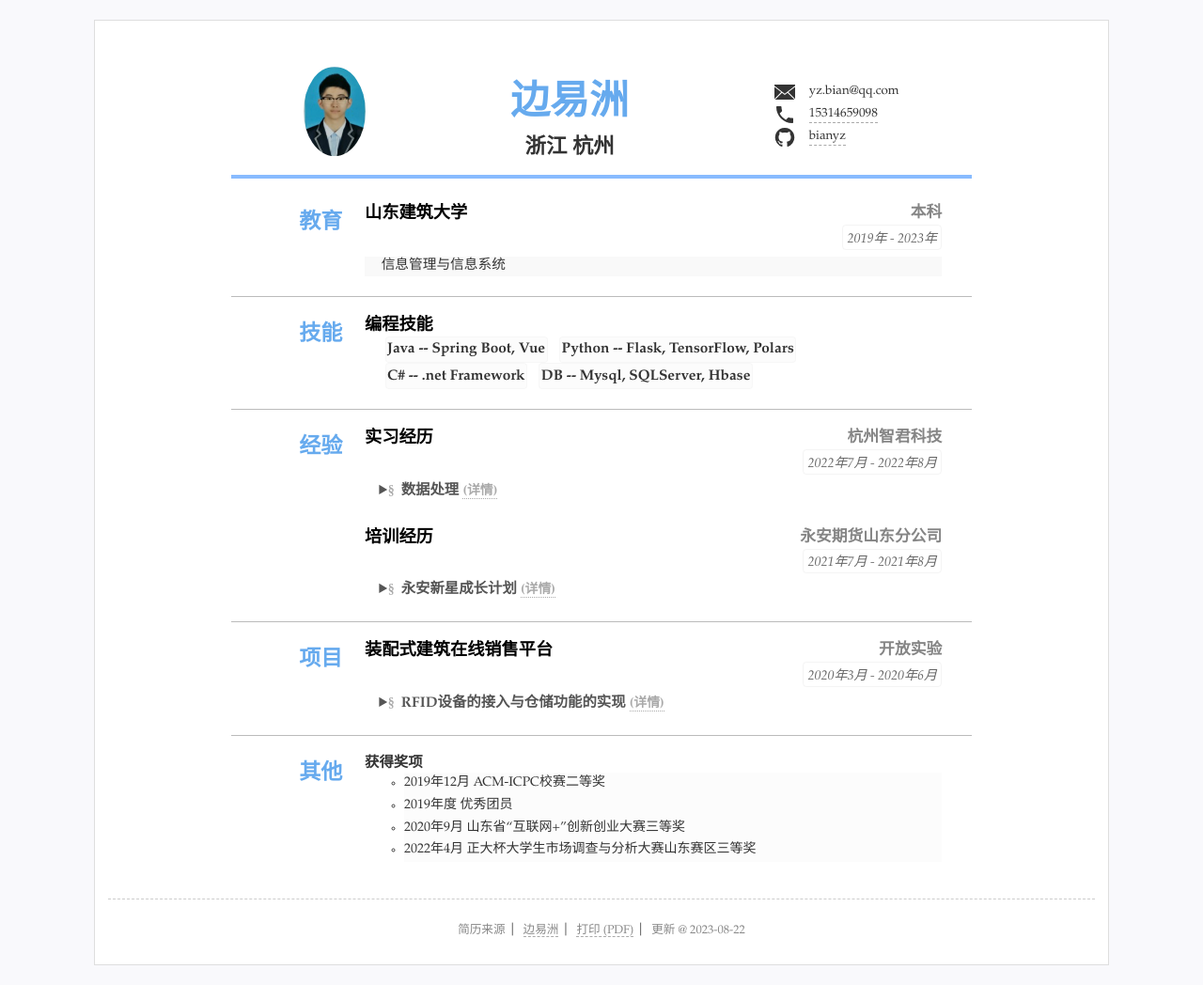
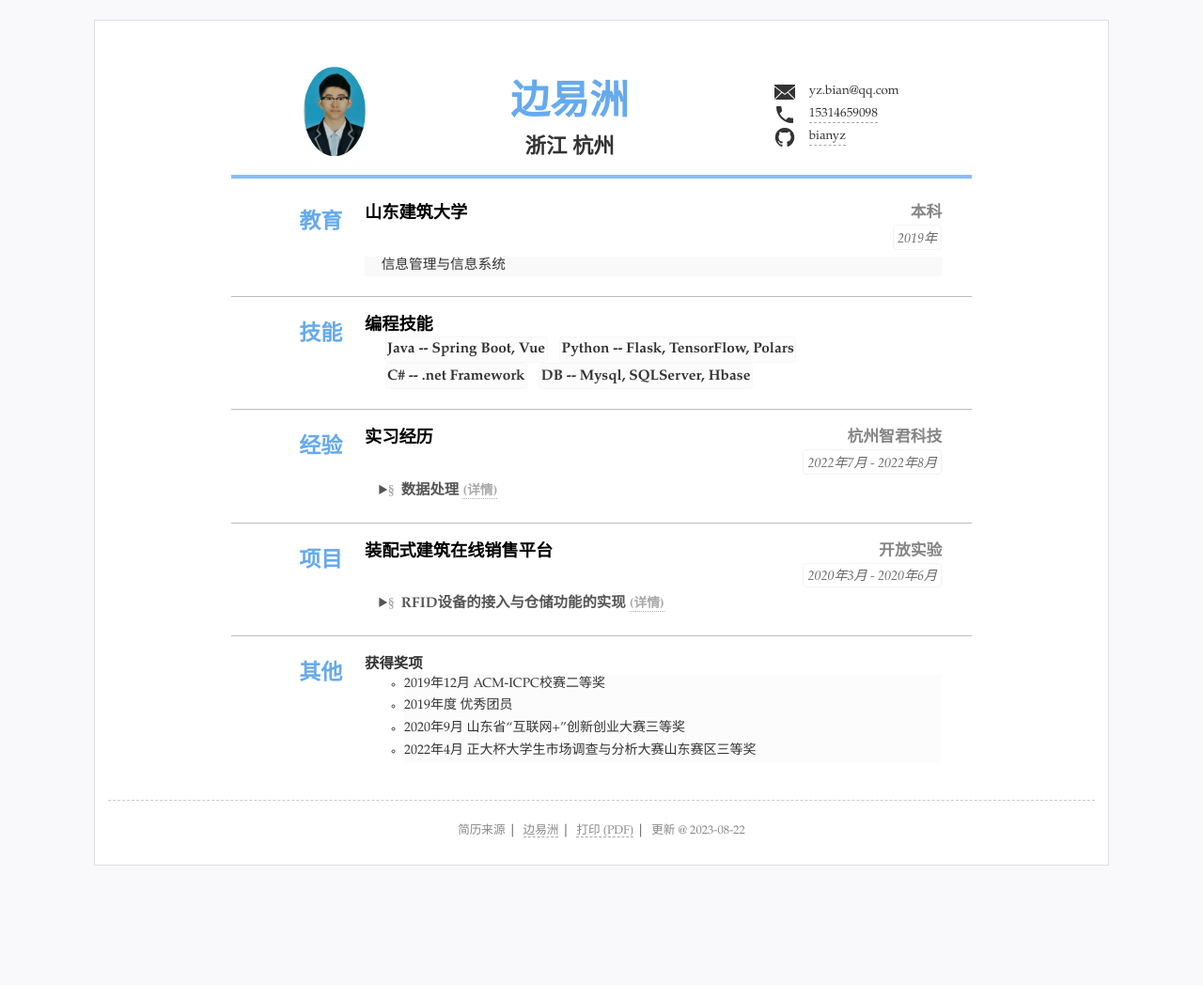
Before and after one commit to bianyz/cv4it, a Jekyll site: the page built from index.html, in a window 1280 px wide. Shown: the whole page at 94% size. Built offline with Jekyll 4.4.1, drawn with Linux system fonts in a browser that asks for light colours; after the commit the page ends 942 px from its top, so only the background shows below that.

Commit message:
Update resume.yml

```diff
--- a/_data/resume.yml
+++ b/_data/resume.yml
@@ -28,7 +28,7 @@ main: #简历主要内容，
   name: 教育 #显示名称，空则使用type
   content: #内容基本格式 标题-副标题-日期-详细内容 (都允许空)
   - title: 山东建筑大学
-    duration: "2019年 - 2023年"
+    duration: "2019年"
     sub: 本科
     detail: 信息管理与信息系统
 
@@ -55,15 +55,6 @@ main: #简历主要内容，
     # open: open
     #可以设置open默认展开
 
-  - title: 培训经历
-    sub: 永安期货山东分公司
-    duration: "2021年7月 - 2021年8月"
-    #tags:
-    #- 培训学习
-    summary: 永安新星成长计划
-    detail: 了解证券、期货、基金券行业基本情况，学习不同行业的分析框架，对宏观经济、量化交易、国际贸易等内容进行专题培训。学习了农业、黑色产业、能源化工产业的分析框架与现状，了解了行业特点和各自的周期性。学习了不同类型的技术分析方式，对期权组合、货币视角有了更深的认识。
-    # open: open
-    #可以设置open默认展开
 
 - type: projects
   name: 项目
```
